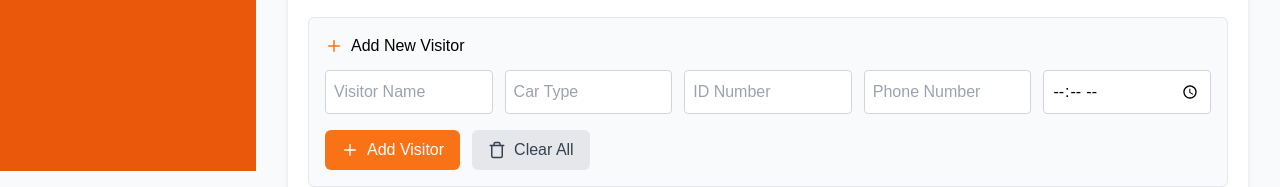
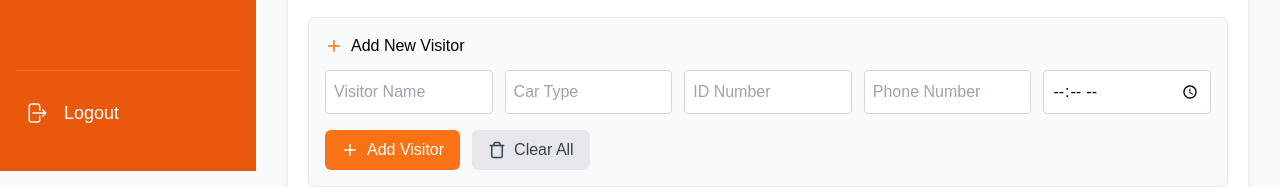
Before and after one commit to Mwanasha-Omari/Car-System, a Next.js app: page /Visitors in a window 1280 px wide. Shown: the part 629-816 px from the top of the page. Built offline with nearby package versions, Linux system fonts and the light colour scheme.

Commit message:
Updated home page

```diff
--- a/src/app/Sidebar/page.tsx
+++ b/src/app/Sidebar/page.tsx
@@ -7,6 +7,7 @@ import {
   UserGroupIcon,
   Bars3Icon,
   XMarkIcon,
+  ArrowRightOnRectangleIcon,
 } from '@heroicons/react/24/outline';
 
 const Sidebar = () => {
@@ -14,11 +15,17 @@ const Sidebar = () => {
 
   return (
     <>
-      <div className="fixed top-0 left-0 h-full bg-orange-600 text-white w-64 flex-col hidden md:flex py-8 px-4 z-50">
+      <div className="fixed top-0 left-0 h-full bg-orange-600 text-white w-64 flex flex-col hidden md:flex py-8 px-4 z-50">
+        <div className="flex-grow">
           <SidebarLink href="/Home" icon={<HomeIcon className="h-6 w-6" />}>Home</SidebarLink>
           <SidebarLink href="/Tenants" icon={<UsersIcon className="h-6 w-6" />}>Tenants</SidebarLink>
           <SidebarLink href="/Visitors" icon={<UserGroupIcon className="h-6 w-6" />}>Visitors</SidebarLink>
         </div>
+        <div className="mt-auto border-t border-orange-500 pt-4">
+          <SidebarLink href="/" icon={<ArrowRightOnRectangleIcon className="h-6 w-6" />}>Logout</SidebarLink>
+        </div>
+      </div>
+
       <div className="md:hidden fixed top-4 left-4 z-50">
         <button
           onClick={() => setIsSidebarOpen(!isSidebarOpen)}
@@ -46,9 +53,14 @@ const Sidebar = () => {
                 <XMarkIcon className="h-6 w-6" />
               </button>
             </div>
+            <div className="flex-grow">
               <SidebarLink href="/Home" icon={<HomeIcon className="h-6 w-6" />} onClick={() => setIsSidebarOpen(false)}>Home</SidebarLink>
               <SidebarLink href="/Tenants" icon={<UsersIcon className="h-6 w-6" />} onClick={() => setIsSidebarOpen(false)}>Tenants</SidebarLink>
               <SidebarLink href="/Visitors" icon={<UserGroupIcon className="h-6 w-6" />} onClick={() => setIsSidebarOpen(false)}>Visitors</SidebarLink>
+            </div>
+            <div className="mt-auto border-t border-orange-500 pt-4">
+              <SidebarLink href="/Landingpage" icon={<ArrowRightOnRectangleIcon className="h-6 w-6" />} onClick={() => setIsSidebarOpen(false)}>Logout</SidebarLink>
+            </div>
           </div>
         </div>
       )}
--- a/src/app/Tenants/page.tsx
+++ b/src/app/Tenants/page.tsx
@@ -166,16 +166,13 @@ const TenantDisplay = () => {
             </div>
           </div>
         </div>
-
         {floors.filter(f => f !== 'All Floors').map((floor) => {
           const floorTenants = filteredTenants.filter((tenant) =>
             selectedFloor === 'All Floors' || selectedFloor === floor
               ? tenant.floor === floor
               : false
           );
-
           if (floorTenants.length === 0) return null;
-
           return (
             <div key={floor} className="w-full max-w-7xl mb-12">
               <h2 className="text-xl md:text-2xl font-semibold mb-6 px-4">{floor}</h2>
--- a/src/app/Visitors/page.tsx
+++ b/src/app/Visitors/page.tsx
@@ -2,7 +2,7 @@
 import { useState, useEffect } from 'react';
 import Link from 'next/link';
 import { Search, ChevronDown, Plus, Trash,RefreshCw} from 'lucide-react';
-import { HomeIcon, UsersIcon, UserGroupIcon, Bars3Icon, XMarkIcon } from '@heroicons/react/24/outline';
+import { HomeIcon, UsersIcon, UserGroupIcon, Bars3Icon, XMarkIcon, ArrowRightOnRectangleIcon } from '@heroicons/react/24/outline';
 
 interface Visitor {
   _id?: string;
@@ -67,11 +67,17 @@ const Sidebar = () => {
 
   return (
     <>
-      <div className="fixed top-0 left-0 h-full bg-orange-600 text-white w-64 flex-col hidden md:flex py-8 px-4 z-30">
+      <div className="fixed top-0 left-0 h-full bg-orange-600 text-white w-64 flex flex-col hidden md:flex py-8 px-4 z-30">
+        <div className="flex-grow">
           <SidebarLink href="/Home" icon={<HomeIcon className="h-6 w-6" />}>Home</SidebarLink>
           <SidebarLink href="/Tenants" icon={<UsersIcon className="h-6 w-6" />}>Tenants</SidebarLink>
           <SidebarLink href="/Visitors" icon={<UserGroupIcon className="h-6 w-6" />}>Visitors</SidebarLink>
         </div>
+        <div className="mt-auto border-t border-orange-500 pt-4">
+          <SidebarLink href="/Login" icon={<ArrowRightOnRectangleIcon className="h-6 w-6" />}>Logout</SidebarLink>
+        </div>
+      </div>
+
       <div className="md:hidden fixed top-4 left-4 z-40">
         <button
           onClick={() => setIsSidebarOpen(!isSidebarOpen)}
@@ -84,6 +90,7 @@ const Sidebar = () => {
           )}
         </button>
       </div>
+
       {isSidebarOpen && (
         <div className="md:hidden fixed inset-0 bg-black bg-opacity-50 z-40" onClick={() => setIsSidebarOpen(false)}>
           <div
@@ -98,9 +105,14 @@ const Sidebar = () => {
                 <XMarkIcon className="h-6 w-6" />
               </button>
             </div>
+            <div className="flex-grow">
               <SidebarLink href="/Home" icon={<HomeIcon className="h-6 w-6" />} onClick={() => setIsSidebarOpen(false)}>Home</SidebarLink>
               <SidebarLink href="/Tenants" icon={<UsersIcon className="h-6 w-6" />} onClick={() => setIsSidebarOpen(false)}>Tenants</SidebarLink>
               <SidebarLink href="/Visitors" icon={<UserGroupIcon className="h-6 w-6" />} onClick={() => setIsSidebarOpen(false)}>Visitors</SidebarLink>
+            </div>
+            <div className="mt-auto border-t border-orange-500 pt-4">
+              <SidebarLink href="/Login" icon={<ArrowRightOnRectangleIcon className="h-6 w-6" />} onClick={() => setIsSidebarOpen(false)}>Logout</SidebarLink>
+            </div>
           </div>
         </div>
       )}
```
Lines whose indentation alone changed are shown as unchanged.
